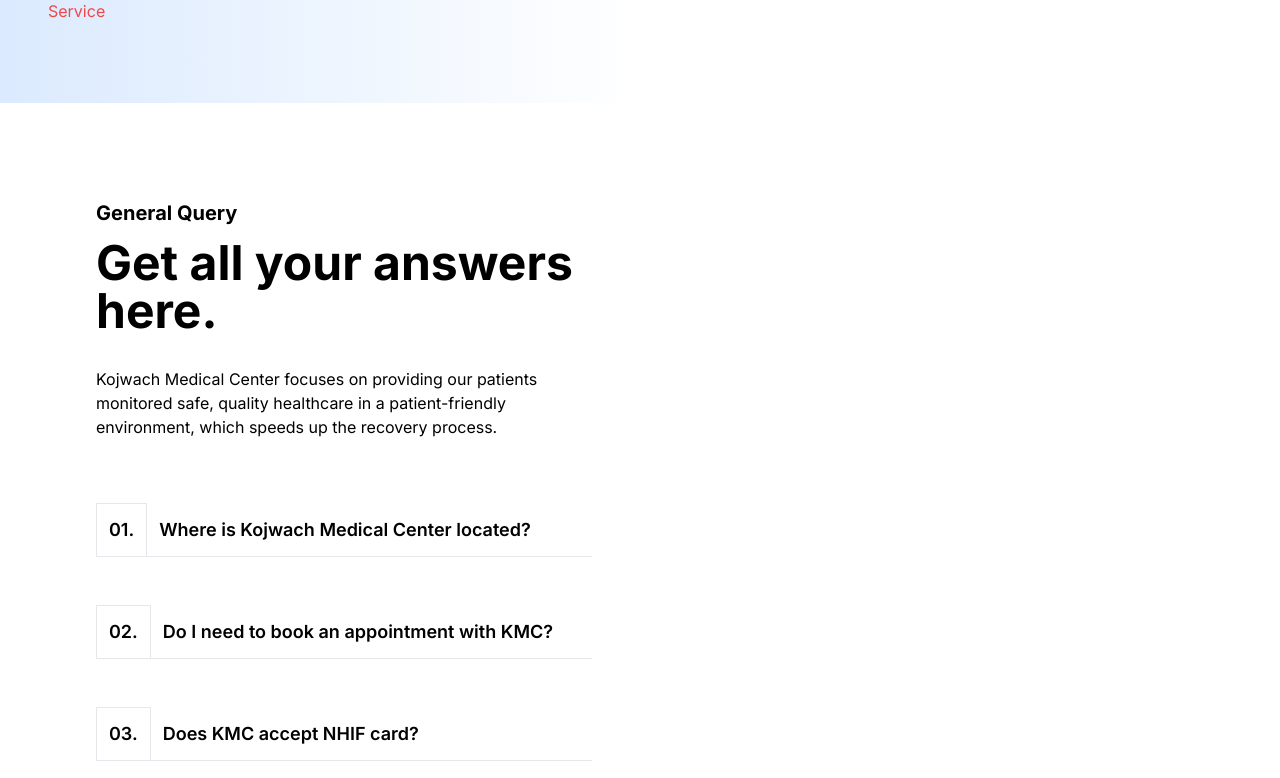
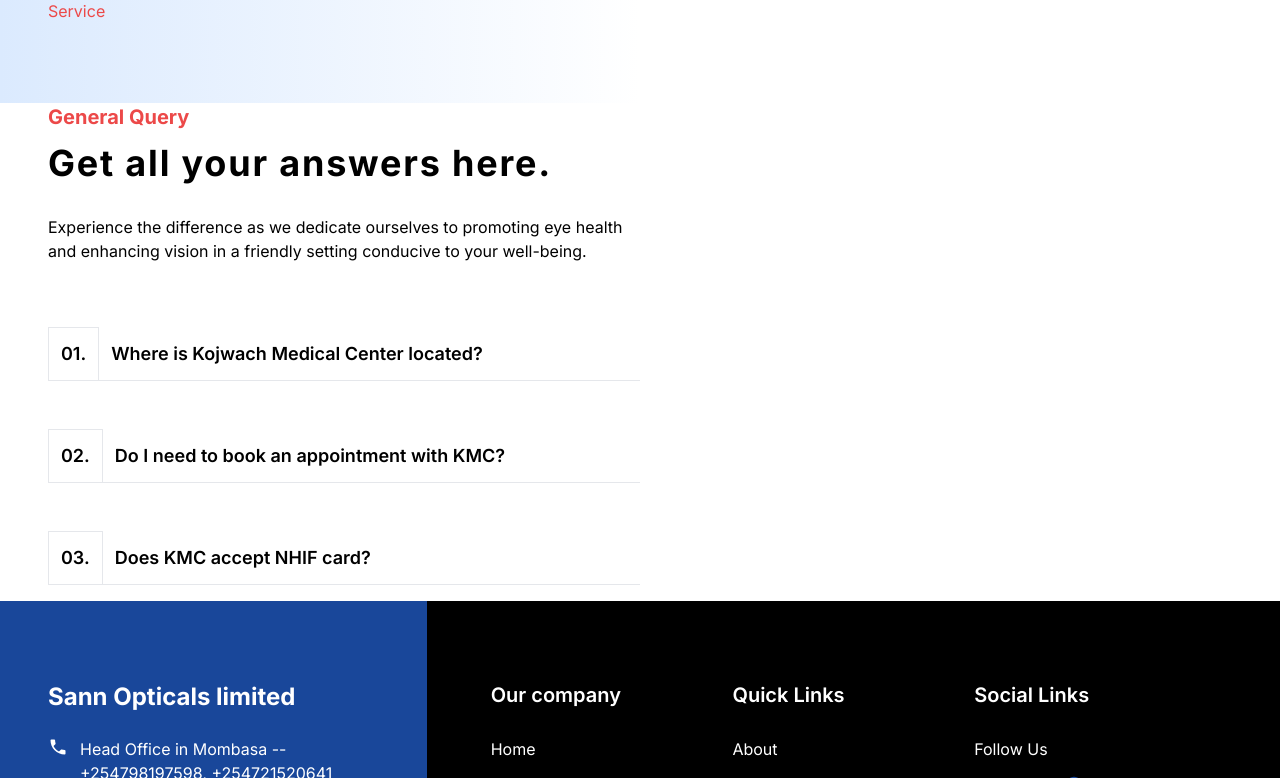
Before and after one commit to JoelOgira/sann-opticals, a Next.js app: page / in a window 1280 px wide. Shown: the part 1462-2240 px from the top of the page. Built offline with nearby package versions, Linux system fonts and the light colour scheme.

Commit message:
Updated the content

```diff
--- a/app/components/home/Faq.jsx
+++ b/app/components/home/Faq.jsx
@@ -9,25 +9,23 @@
     const [ isHidden2, setIsHidden2 ] = useState(true)
 
     return (
-        <section className="faq-bg w-full">
-            <div className="bg-white bg-opacity-80">
-                <div className="px-4 py-24 md:container md:mx-auto lg:px-12">
+        <>
             <div className="flex flex-col space-y-16">
                 <div className="flex flex-col space-y-8">
                     <div className="flex flex-col space-y-3">
-                                <h3 className="text-secondary font-bold font-poppins text-xl">General Query</h3>
-                                <h2 className="font-bold text-3xl md:text-5xl md:max-w-xl">Get all your answers here.</h2>
+                        <h3 className="text-lightRed font-bold font-poppins text-xl">General Query</h3>
+                        <h2 className="font-bold text-3xl max-w-md md:text-4xl md:max-w-xl tracking-wider">Get all your answers here.</h2>
                     </div>
-                            <p className="max-w-lg md:max-w-md">
-                                Kojwach Medical Center focuses on providing our patients monitored safe, quality healthcare in a patient-friendly environment, which speeds up the recovery process.
+                    <p className="max-w-2xl md:max-w-xl">
+                        Experience the difference as we dedicate ourselves to promoting eye health and enhancing vision in a friendly setting conducive to your well-being.
                     </p>
                 </div>
 
                 <div className="flex flex-col space-y-8">
                     <div className="flex flex-col space-y-4">
                         <div className="flex space-x-3 justify-start items-center border-b font-semibold">
-                                    <p className={`${isHidden ? 'text-black bg-white' : 'bg-tertiary text-white'} border-x p-3 border-t text-md md:text-lg`}>01.</p>
-                                    <p onClick={() => setIsHidden(!isHidden)} className={`${isHidden ? 'text-black' : 'text-tertiary'} cursor-pointer text-md md:text-lg`}>Where is Kojwach Medical Center located?</p>
+                            <p className={`${isHidden ? 'text-black bg-white' : 'bg-lightRed text-white'} border-x p-3 border-t text-md md:text-lg`}>01.</p>
+                            <p onClick={() => setIsHidden(!isHidden)} className={`${isHidden ? 'text-black' : 'text-lightRed'} cursor-pointer text-md md:text-lg`}>Where is Kojwach Medical Center located?</p>
                         </div>
 
                         <div className="pl-12">
@@ -37,8 +35,8 @@
 
                     <div className="flex flex-col space-y-4">
                         <div className="flex space-x-3 justify-start items-center border-b font-semibold">
-                                    <p className={`${isHidden1 ? 'text-black bg-white' : 'bg-tertiary text-white'} border-x p-3 border-t text-md md:text-lg`}>02.</p>
-                                    <p onClick={() => setIsHidden1(!isHidden1)} className={`${isHidden1 ? 'text-black' : 'text-tertiary'} cursor-pointer text-md md:text-lg`}>Do I need to book an appointment with KMC?</p>
+                            <p className={`${isHidden1 ? 'text-black bg-white' : 'bg-lightRed text-white'} border-x p-3 border-t text-md md:text-lg`}>02.</p>
+                            <p onClick={() => setIsHidden1(!isHidden1)} className={`${isHidden1 ? 'text-black' : 'text-lightRed'} cursor-pointer text-md md:text-lg`}>Do I need to book an appointment with KMC?</p>
                         </div>
 
                         <div className="pl-12">
@@ -48,8 +46,8 @@
 
                     <div className="flex flex-col space-y-4">
                         <div className="flex space-x-3 justify-start items-center border-b font-semibold">
-                                    <p className={`${isHidden2 ? 'text-black bg-white' : 'bg-tertiary text-white'} border-x p-3 border-t text-md md:text-lg`}>03.</p>
-                                    <p onClick={() => setIsHidden2(!isHidden2)} className={`${isHidden2 ? 'text-black' : 'text-tertiary'} cursor-pointer text-md md:text-lg`}>Does KMC accept NHIF card?</p>
+                            <p className={`${isHidden2 ? 'text-black bg-white' : 'bg-lightRed text-white'} border-x p-3 border-t text-md md:text-lg`}>03.</p>
+                            <p onClick={() => setIsHidden2(!isHidden2)} className={`${isHidden2 ? 'text-black' : 'text-lightRed'} cursor-pointer text-md md:text-lg`}>Does KMC accept NHIF card?</p>
                         </div>
 
                         <div className="pl-12">
@@ -58,9 +56,7 @@
                     </div>
                 </div>
             </div>
-                </div>
-            </div>
-        </section>
+        </>
     )
 }
 
```
Lines whose indentation alone changed are shown as unchanged.
